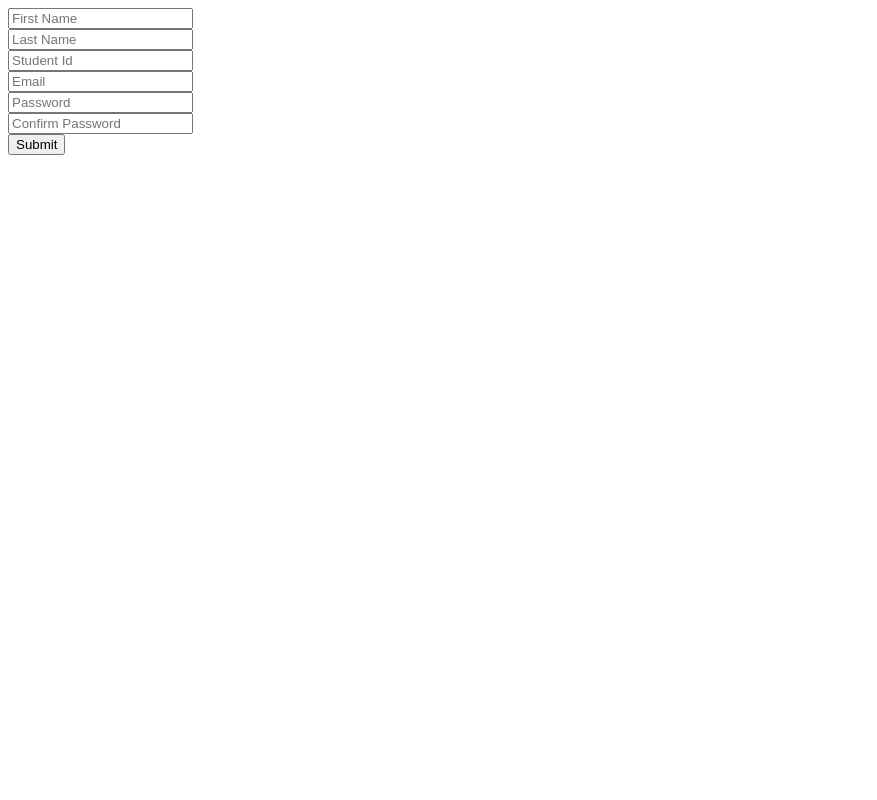
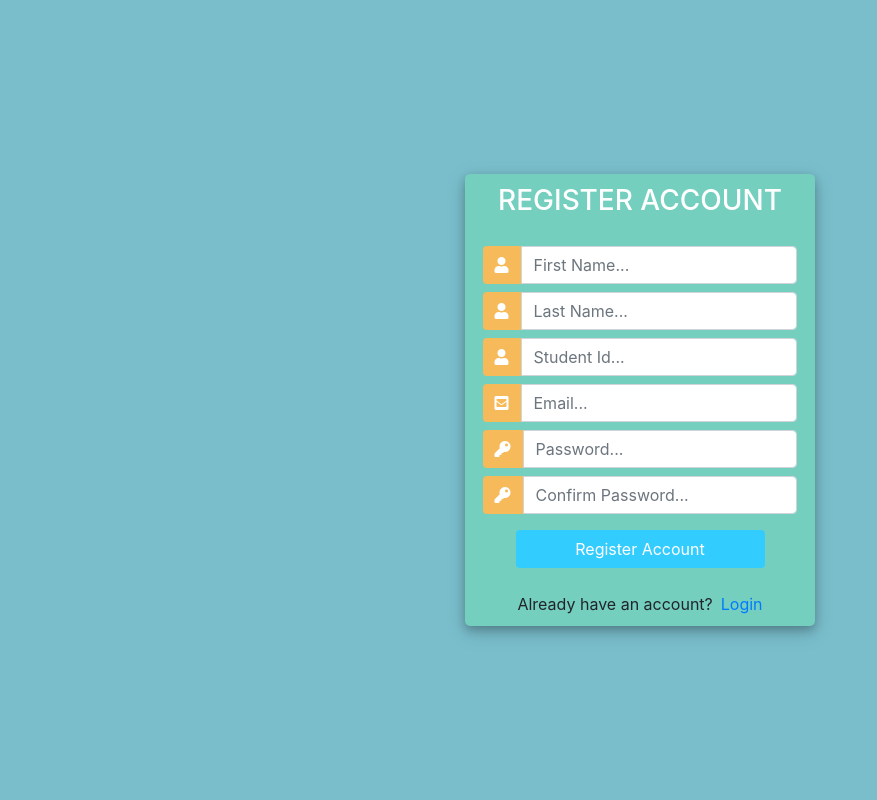
Before and after one commit to mahadi025/Advising-Portal, a Django app: page /accounts/register in a window 1280 px wide. Shown: the whole page, without its empty margins (0-877 px from the left). Run offline with Django 3.2, Linux system fonts and the light colour scheme; some libraries are stand-ins or nearby versions.

Commit message:
by mahadi

```diff
--- a/templates/register.html
+++ b/templates/register.html
@@ -1,33 +1,150 @@
 <!DOCTYPE html>
-<html lang="en">
+<html>
+
 <head>
-    <meta charset="UTF-8" />
-    <meta http-equiv="X-UA-Compatible" content="IE=edge" />
-    <meta name="viewport" content="width=device-width, initial-scale=1.0" />
 	<title>Register</title>
+	<link rel="stylesheet" href="https://stackpath.bootstrapcdn.com/bootstrap/4.1.3/css/bootstrap.min.css" integrity="sha384-MCw98/SFnGE8fJT3GXwEOngsV7Zt27NXFoaoApmYm81iuXoPkFOJwJ8ERdknLPMO" crossorigin="anonymous">
+	<script src="https://ajax.googleapis.com/ajax/libs/jquery/3.3.1/jquery.min.js"></script>
+	<link rel="stylesheet" href="https://use.fontawesome.com/releases/v5.6.1/css/all.css" integrity="sha384-gfdkjb5BdAXd+lj+gudLWI+BXq4IuLW5IT+brZEZsLFm++aCMlF1V92rMkPaX4PP" crossorigin="anonymous">
+
 	<style>
-      #message{
-        color:RED;
-        font-style: italic;
+		body,
+		html {
+			margin: 0;
+			padding: 0;
+			height: 100%;
+			background: #7abecc !important;
 		}
+		.user_card {
+			width: 350px;
+			margin-top: auto;
+			margin-bottom: auto;
+			background: #74cfbf;
+			position: relative;
+			display: flex;
+			justify-content: center;
+			flex-direction: column;
+			padding: 10px;
+			box-shadow: 0 4px 8px 0 rgba(0, 0, 0, 0.2), 0 6px 20px 0 rgba(0, 0, 0, 0.19);
+			-webkit-box-shadow: 0 4px 8px 0 rgba(0, 0, 0, 0.2), 0 6px 20px 0 rgba(0, 0, 0, 0.19);
+			-moz-box-shadow: 0 4px 8px 0 rgba(0, 0, 0, 0.2), 0 6px 20px 0 rgba(0, 0, 0, 0.19);
+			border-radius: 5px;
+
+		}
+
+		.form_container {
+			margin-top: 20px;
+		}
+
+		#form-title{
+			color: #fff;
+		}
+		.login_btn {
+			width: 100%;
+			background: #33ccff !important;
+			color: white !important;
+		}
+		.login_btn:focus {
+			box-shadow: none !important;
+			outline: 0px !important;
+		}
+		.login_container {
+			padding: 0 2rem;
+		}
+		.input-group-text {
+			background: #f7ba5b !important;
+			color: white !important;
+			border: 0 !important;
+			border-radius: 0.25rem 0 0 0.25rem !important;
+		}
+		.input_user,
+		.input_pass:focus {
+			box-shadow: none !important;
+			outline: 0px !important;
+		}
+
 	</style>
+
 </head>
 <body>
-    <form action="register" method="POST">
+	<div class="container h-100">
+		<div class="d-flex justify-content-center h-100">
+			<div class="user_card">
+				<div class="d-flex justify-content-center">
+					<h3 id="form-title">REGISTER ACCOUNT</h3>
+				</div>
+				<div class="d-flex justify-content-center form_container">
+					<form method="POST" action="register">
           {% csrf_token %}
-      <input type="text" name="first_name" placeholder="First Name"><br>
-      <input type="text" name="last_name" placeholder="Last Name"><br>
-      <input type="text" name="studentId" placeholder="Student Id"><br>
-      <input type="email" name="email" placeholder="Email"><br>
-      <input type="password" name="password1" placeholder="Password"><br>
-      <input type="password" name="password2" placeholder="Confirm Password"><br>
-      {% comment %} <input type="file" name="image" accept="image/*" /><br> {% endcomment %}
-      <input type="Submit"><br>
-      <div>
-        {% for message in messages %}
-        <p id="message">{{message}}</p>
-        {% endfor %}
+						<div class="input-group mb-2">
+							<div class="input-group-append">
+								<span class="input-group-text"><i class="fas fa-user"></i></span>
+							</div>
+							<input type="text" name="first_name">
+						</div>
+            <div class="input-group mb-2">
+							<div class="input-group-append">
+								<span class="input-group-text"><i class="fas fa-user"></i></span>
+							</div>
+							<input type="text" name="last_name">
+						</div>
+            <div class="input-group mb-2">
+							<div class="input-group-append">
+								<span class="input-group-text"><i class="fas fa-user"></i></span>
+							</div>
+							<input type="text" name="studentId">
+						</div>
+						<div class="input-group mb-2">
+							<div class="input-group-append">
+								<span class="input-group-text"><i class="fas fa-envelope-square"></i></span>
+							</div>
+							<input type="email" name="email">
+						</div>
+						<div class="input-group mb-2">
+							<div class="input-group-append">
+								<span class="input-group-text"><i class="fas fa-key"></i></span>
+							</div>
+							<input type="password" name="password1">
+						</div>
+						<div class="input-group mb-2">
+							<div class="input-group-append">
+								<span class="input-group-text"><i class="fas fa-key"></i></span>
+							</div>
+							<input type="password" name="password2">
+						</div>
+
+				   		<div class="d-flex justify-content-center mt-3 login_container">
+				 			<input class="btn login_btn" type="submit" value="Register Account">
 				   		</div>
 					</form>
+				</div>
+
+				<div class="mt-4">
+					<div class="d-flex justify-content-center links">
+						Already have an account? <a href="{% url 'login' %}" class="ml-2">Login</a>
+					</div>
+				</div>
+			</div>
+		</div>
+	</div>
+	<script>
+						/* Because i didnt set placeholder values in forms.py they will be set here using vanilla Javascript
+		//We start indexing at one because CSRF_token is considered and input field
+		 */
+
+		//Query All input fields
+		var form_fields = document.getElementsByTagName('input')
+		form_fields[1].placeholder='First Name...';
+		form_fields[2].placeholder='Last Name...';
+		form_fields[3].placeholder='Student Id...';
+		form_fields[4].placeholder='Email...';
+    form_fields[5].placeholder='Password...';
+    form_fields[6].placeholder='Confirm Password...';
+
+
+		for (var field in form_fields){
+			form_fields[field].className += ' form-control'
+		}
+	</script>
 </body>
 </html>
```
Lines whose indentation alone changed are shown as unchanged.
